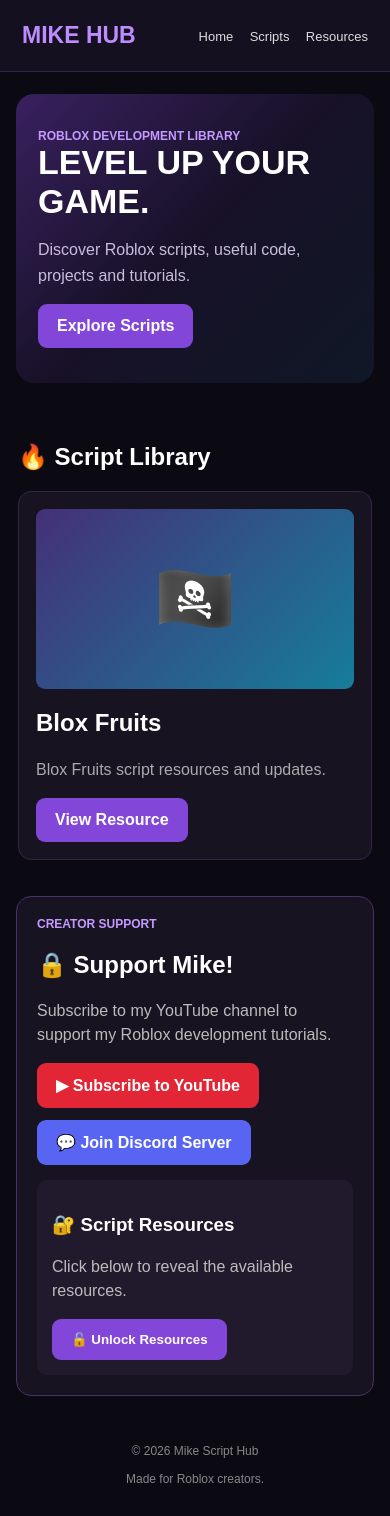
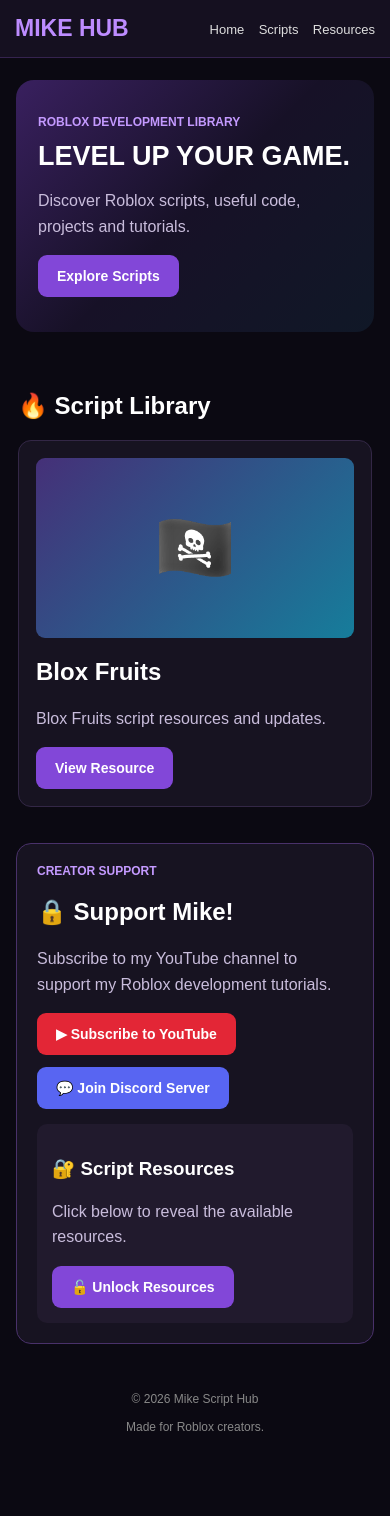
Before and after one commit to mike12-scripts/mike-script-hub, a plain HTML site: page index.html in a window 390 px wide. After the commit the page ends 1464 px from the top, so only its background shows below. Drawn offline with Linux system fonts and the light colour scheme.

Commit message:
Update index.html

```diff
--- a/index.html
+++ b/index.html
@@ -1,9 +1,3 @@
-
-
-
-
-
-
 
 <!DOCTYPE html>
 <html lang="en">
@@ -13,9 +7,7 @@
 <title>Mike Script Hub</title>
 
 <style>
-* {
-  box-sizing: border-box;
-}
+* { box-sizing: border-box; }
 
 body {
   margin: 0;
@@ -25,12 +17,14 @@ body {
 }
 
 header {
-  padding: 22px;
+  padding: 20px;
   background: #151020;
   border-bottom: 1px solid #35234f;
   display: flex;
   justify-content: space-between;
   align-items: center;
+  flex-wrap: wrap;
+  gap: 12px;
 }
 
 .logo {
@@ -42,7 +36,7 @@ header {
 nav a {
   color: #ddd;
   text-decoration: none;
-  margin-left: 12px;
+  margin-left: 10px;
   font-size: 13px;
 }
 
@@ -55,10 +49,10 @@ nav a {
 
 .hero h1 {
   font-size: 34px;
-  margin: 0 0 12px;
+  margin: 12px 0;
 }
 
-.hero p {
+.hero p, .task p, .card p {
   color: #c9bddc;
   line-height: 1.6;
 }
@@ -79,6 +73,7 @@ nav a {
   border: 0;
   font-weight: bold;
   cursor: pointer;
+  font-size: 14px;
 }
 
 .btn:hover {
@@ -108,11 +103,6 @@ nav a {
   margin-bottom: 14px;
 }
 
-.card p {
-  color: #aaa;
-  line-height: 1.6;
-}
-
 .task {
   margin: 18px 16px;
   padding: 20px;
@@ -121,14 +111,7 @@ nav a {
   border-radius: 15px;
 }
 
-.task p {
-  color: #bbb;
-  line-height: 1.5;
-}
-
-.youtube {
-  background: #e32636;
-}
+.youtube { background: #e32636; }
 
 .discord {
   display: block;
@@ -174,6 +157,11 @@ footer {
   color: #888;
   font-size: 12px;
 }
+
+@media(max-width: 400px) {
+  .hero h1 { font-size: 27px; }
+  header { padding: 15px; }
+}
 </style>
 </head>
 
@@ -207,7 +195,6 @@ footer {
   <h2>🔥 Script Library</h2>
 
   <div class="card">
-
     <div class="art">🏴‍☠️</div>
 
     <h2>Blox Fruits</h2>
@@ -219,7 +206,6 @@ footer {
     <a href="#tasks" class="btn">
       View Resource
     </a>
-
   </div>
 
 </section>
@@ -258,8 +244,8 @@ footer {
     </p>
 
     <button class="btn"
-            id="unlockBtn"
-            onclick="unlockResources()">
+            type="button"
+            id="unlockBtn">
       🔓 Unlock Resources
     </button>
 
@@ -278,7 +264,6 @@ footer {
       </p>
 
     </div>
-
   </div>
 
 </section>
@@ -290,27 +275,24 @@ footer {
 </footer>
 
 <script>
-function unlockResources() {
+document.addEventListener("DOMContentLoaded", function() {
 
-  const resources =
-    document.getElementById("resources");
+  const button = document.getElementById("unlockBtn");
+  const resources = document.getElementById("resources");
 
-  const button =
-    document.getElementById("unlockBtn");
+  button.addEventListener("click", function() {
 
-  resources.classList.toggle("show");
+    resources.classList.toggle("show");
 
-  if (resources.classList.contains("show")) {
+    if (resources.classList.contains("show")) {
+      button.textContent = "🔒 Hide Resources";
+    } else {
+      button.textContent = "🔓 Unlock Resources";
+    }
 
-    button.innerHTML = "🔒 Hide Resources";
+  });
 
-  } else {
-
-    button.innerHTML = "🔓 Unlock Resources";
-
-  }
-
-}
+});
 </script>
 
 </body>
```
